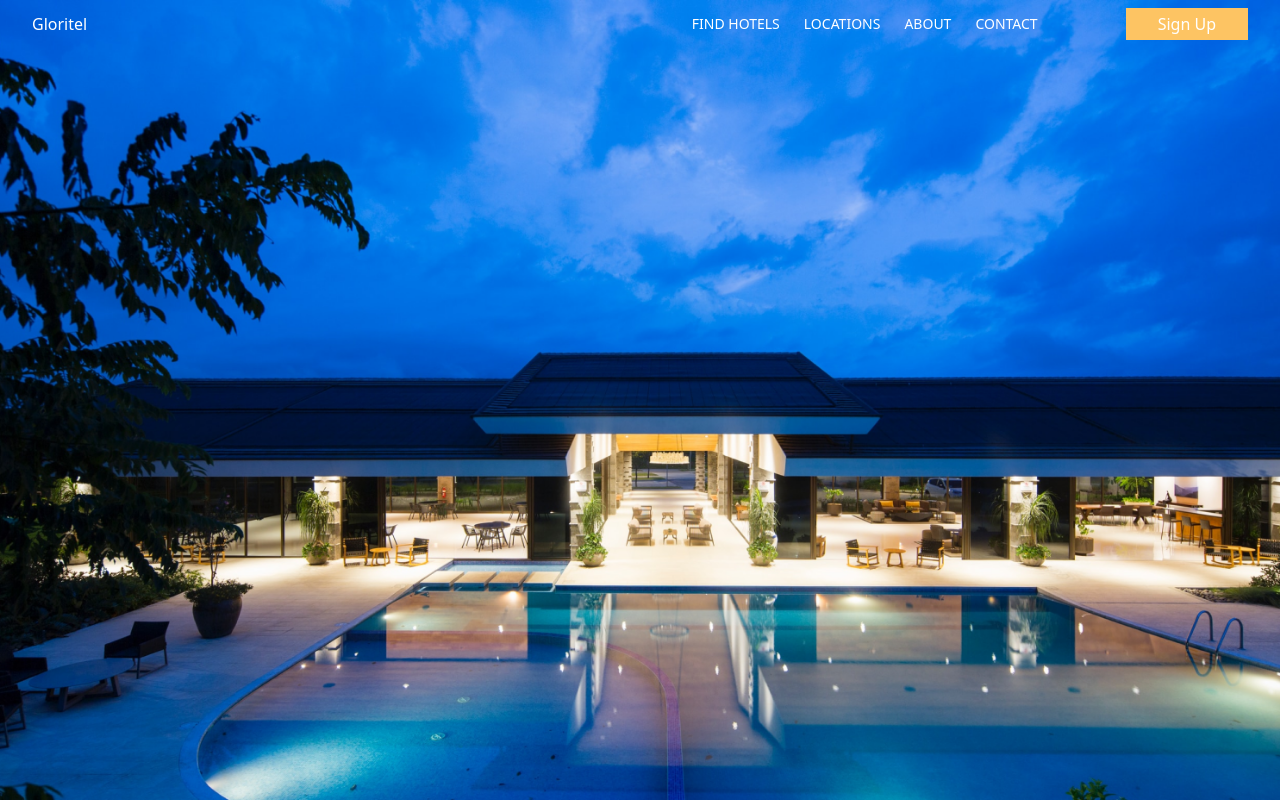
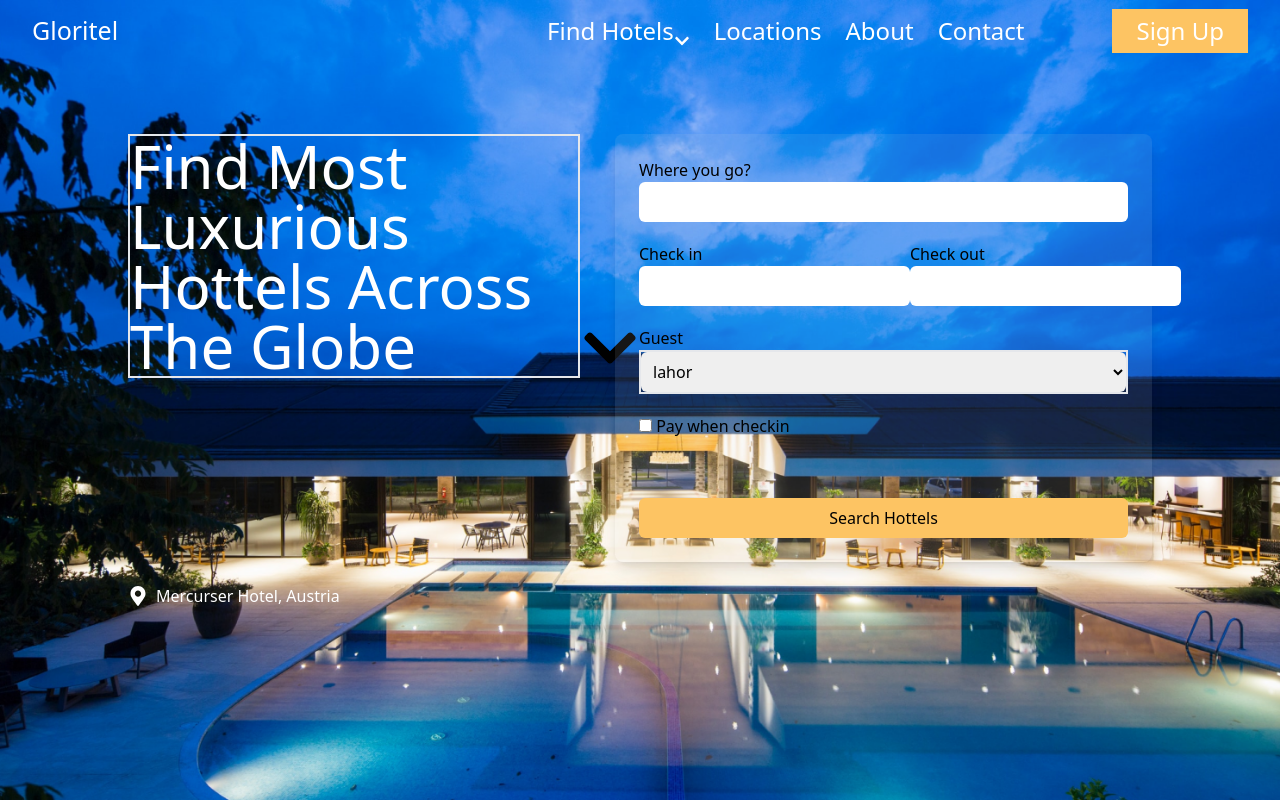
Before and after one commit to AbdMamun1999/Gloritel-hottel, a React (Create React App) app: page / in a window 1280 px wide. Built offline with nearby package versions, Linux system fonts and the light colour scheme.

Commit message:
created banner section

```diff
--- a/src/components/Banner/Banner.js
+++ b/src/components/Banner/Banner.js
@@ -1,10 +1,14 @@
 import React from "react";
 import banner from "../../images/image/banner.png";
+import BannerFooterLocation from "./BannerFooterLocation";
+import BannerTittle from "./BannerTittle";
 import Navbar from "./Navbar";
 
 const Banner = () => {
   return <div className="h-[60vh] lg:h-[100vh] w-[100%] justify-center  bg-no-repeat bg-cover overflow-hidden" style={{ backgroundImage: `url(${banner})` }}>
-    <Navbar></Navbar>
+    <Navbar/>
+    <BannerTittle/>
+    <BannerFooterLocation/>
   </div>;
 };
 
--- /dev/null
+++ b/src/components/Banner/BannerFooterLocation.js
@@ -0,0 +1,13 @@
+import React from "react";
+import { FaMapMarkerAlt } from "react-icons/fa";
+
+const BannerFooterLocation = () => {
+  return (
+    <div className="flex items-center gap-2 text-white mt-5 w-[80%] mx-auto text-xl ">
+      <FaMapMarkerAlt />
+      <small>Mercurser Hotel, Austria</small>
+    </div>
+  );
+};
+
+export default BannerFooterLocation;
--- /dev/null
+++ b/src/components/Banner/BannerTittle.js
@@ -0,0 +1,23 @@
+import React from "react";
+import SearchHotel from "./SearchHotel";
+import { FaChevronDown } from "react-icons/fa";
+
+const BannerTittle = () => {
+  return (
+    <div className="grid grid-cols-2 w-[80%] mx-auto mt-[80px]">
+      <div>
+        <h1 className="text-white text-6xl flex items-end justify-between">
+          <span className="border-2">Find Most Luxurious Hottels Across The Globe</span>
+          <span className="text-black">
+            <FaChevronDown />
+          </span>
+        </h1>
+      </div>
+      <div className="flex justify-end">
+        <SearchHotel />
+      </div>
+    </div>
+  );
+};
+
+export default BannerTittle;
--- a/src/components/Banner/Navbar.js
+++ b/src/components/Banner/Navbar.js
@@ -1,5 +1,5 @@
 import React, { useState } from "react";
-import { FaBars, FaTimes, FaSearch } from "react-icons/fa";
+import { FaBars, FaTimes, FaChevronDown } from "react-icons/fa";
 
 const Navbar = () => {
   const [navbar, setNavbar] = useState(false);
@@ -9,7 +9,7 @@ const Navbar = () => {
       <div className="justify-between px-4 mx-auto lg:max-w-7xl md:items-center md:flex md:px-8 ">
         <div>
           <div className="flex items-center justify-between py-1 md:block ">
-            <a href="javascript:void(0)">Gloritel</a>
+            <a href="javascript:void(0)" className="text-[25px]">Gloritel</a>
             <div className="md:hidden">
               <button
                 className="p-2 text-gray-700 rounded-md outline-none focus:border-gray-400 focus:border"
@@ -28,9 +28,14 @@ const Navbar = () => {
             }  `}
           >
             <div className="flex flex-col lg:flex-row lg:gap-x-[88px] gap-y-8 ">
-              <ul className="items-center justify-center space-y-8 md:flex md:space-x-6 md:space-y-0 uppercase text-sm  text-white">
+              <ul className="items-center justify-center space-y-8 md:flex md:space-x-6 md:space-y-0  text-[24px]  text-white">
                 <li>
-                  <a href="javascript:void(0)">Find Hotels</a>
+                  <a
+                    href="javascript:void(0)"
+                    className="flex flex-row items-end"
+                  >
+                    Find Hotels<FaChevronDown size={"1rem"}></FaChevronDown>
+                  </a>
                 </li>
                 <li>
                   <a href="javascript:void(0)">Locations</a>
@@ -42,8 +47,8 @@ const Navbar = () => {
                   <a href="javascript:void(0)">Contact</a>
                 </li>
               </ul>
-              <ul >
-                <li className="bg-[#FDC463] px-8 py-1">
+              <ul>
+                <li className="bg-[#FDC463] px-6 py-1 text-[24px]">
                   <a href="javascript:void(0)">Sign Up</a>
                 </li>
               </ul>
--- /dev/null
+++ b/src/components/Banner/SearchHotel.js
@@ -0,0 +1,57 @@
+import React, { useState } from "react";
+
+const SearchHotel = () => {
+  const [payValue, setPayValue] = useState(false);
+  const options = ["lahor"];
+  return (
+    <div className="bg-secondary w-[537px] flex flex-col gap-y-5 rounded-lg box-border p-6 shadow-lg">
+      <div className="flex flex-col">
+        <label>Where you go?</label>
+        <input type="text" className="py-2 px-5 outline-none rounded-md" />
+      </div>
+      <div className="flex flex-row justify-between">
+        <div className="flex flex-col">
+          <label>Check in</label>
+          <input type="text" className="py-2 px-5 outline-none rounded-md" />
+        </div>
+        <div className="flex flex-col">
+          <label>Check out</label>
+          <input type="text" className="py-2 px-5 outline-none rounded-md" />
+        </div>
+      </div>
+      <div>
+        <label>Guest</label>
+        <div className="border-2">
+          <select
+            value="banana"
+            className="py-2 px-2 outline-none rounded-md w-[100%]"
+          >
+            {options.map((option) => (
+              <option value={option}>{option}</option>
+            ))}
+          </select>
+        </div>
+      </div>
+      <div>
+        <input
+          type="checkbox"
+          id="vehicle3"
+          name="vehicle3"
+          value={payValue}
+          onClick={() => setPayValue(true)}
+        />{" "}
+        Pay when checkin
+      </div>
+      <div>
+        <button
+          type="submit"
+          className="bg-primary py-2 px-5 outline-none rounded-md w-[100%] mt-10"
+        >
+          Search Hottels
+        </button>
+      </div>
+    </div>
+  );
+};
+
+export default SearchHotel;
--- a/tailwind.config.js
+++ b/tailwind.config.js
@@ -2,7 +2,12 @@
 module.exports = {
   content: ["./src/**/*.{html,js}"],
   theme: {
-    extend: {},
+    extend: {
+      colors: {
+        "primary": "#FDC463",
+        "secondary": "rgba(217, 217, 217, 0.1)",
+      },
+    },
   },
   plugins: [],
-}
+};
```
